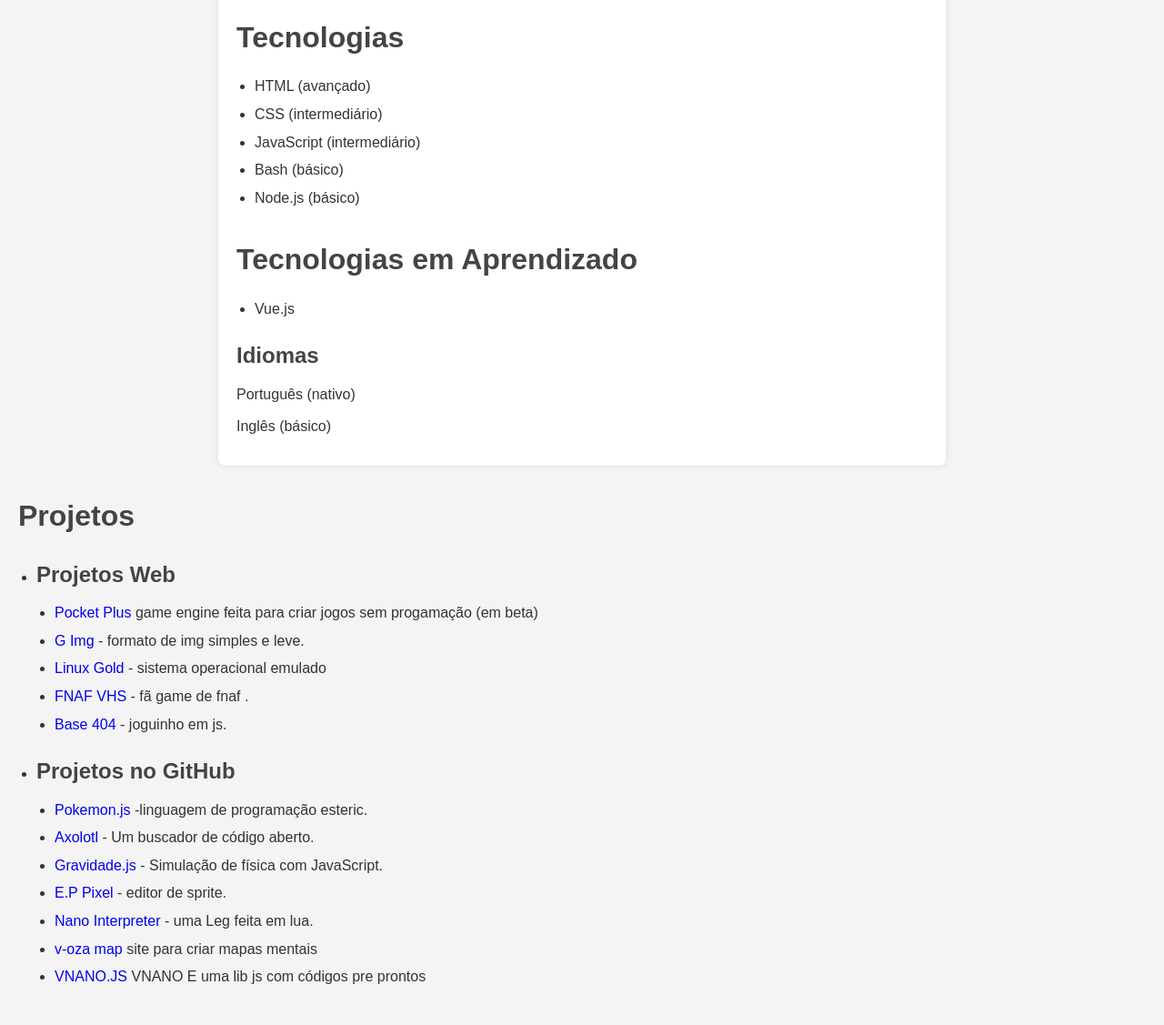
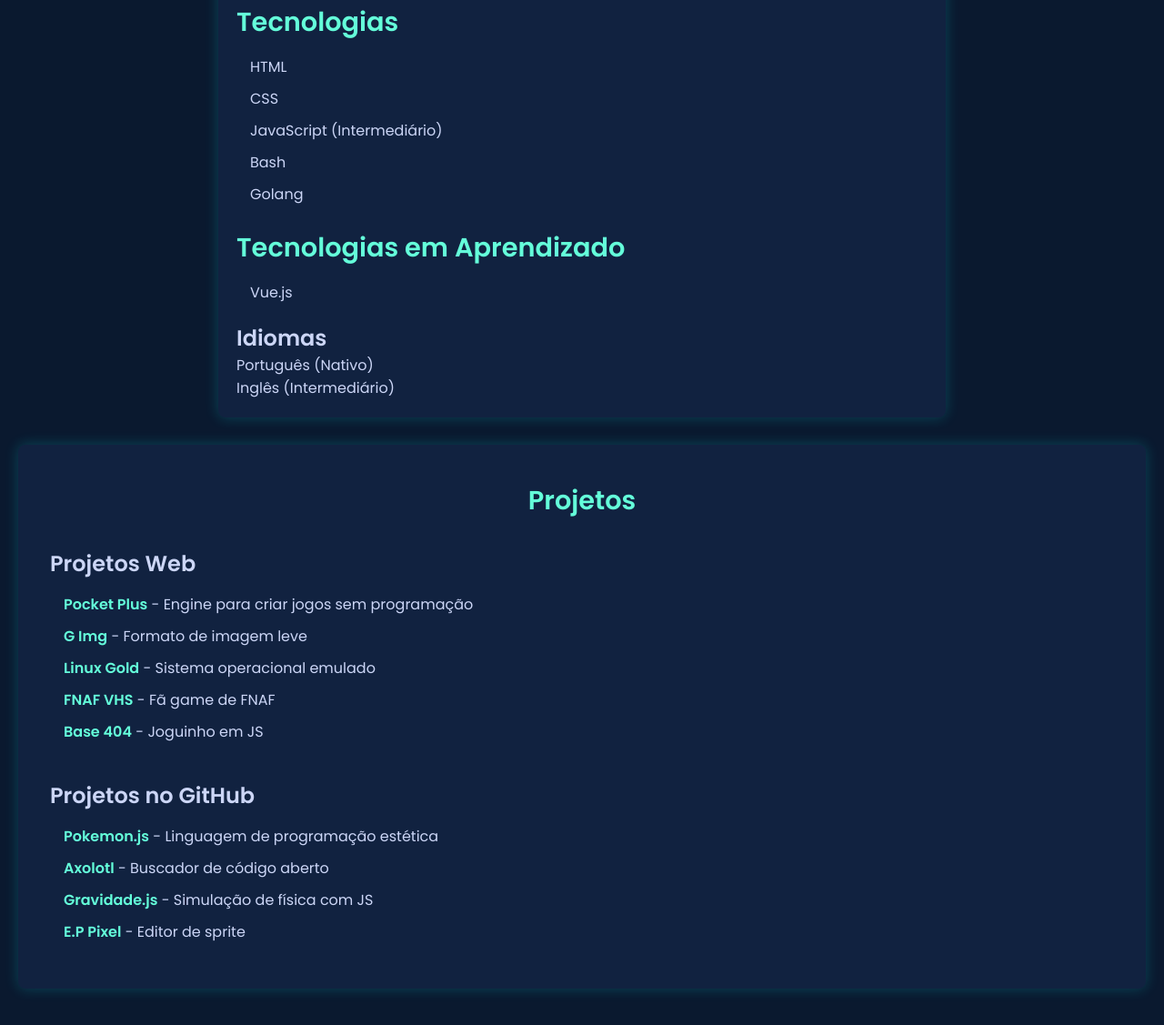
Before and after one commit to MREVAN30/voiddevbr, a plain HTML site: page index.html in a window 1280 px wide. Shown: the part 105-1232 px from the top of the page at 91% size. Drawn offline with nearby package versions, Linux system fonts and the light colour scheme.

Commit message:
Atualizar o index.html

```diff
--- a/index.html
+++ b/index.html
@@ -1,91 +1,116 @@
-
-</html><!DOCTYPE html>
+<!DOCTYPE html>
 <html lang="pt-BR">
 <head>
     <meta charset="UTF-8">
     <meta name="viewport" content="width=device-width, initial-scale=1.0">
-    <title>Void Dev BR - Desenvolvimento Web | Portfólio e Projetos</title>
-    <meta name="description" content="Void Dev BR - Especializado em desenvolvimento web com HTML, CSS, JavaScript, Vue.js e mais. Confira meu portfólio e projetos!">
-    <meta name="keywords" content="voiddevbr, desenvolvimento web, HTML, CSS, JavaScript, Vue.js, portfólio, projetos, programação">
+    <title>Void Dev BR - Portfólio</title>
+    <meta name="description" content="Void Dev BR - Desenvolvedor web e de jogos. Confira meu portfólio e projetos!">
+    <meta name="keywords" content="Void Dev BR, desenvolvimento web, jogos, HTML, CSS, JavaScript, Vue.js">
     <meta name="author" content="Void Dev BR">
     <meta name="robots" content="index, follow">
-    <meta property="og:title" content="Void Dev BR - Desenvolvimento Web | Portfólio e Projetos">
-    <meta property="og:description" content="Void Dev BR - Especializado em desenvolvimento web com HTML, CSS, JavaScript, Vue.js e mais. Confira meu portfólio e projetos!">
+    <meta property="og:title" content="Void Dev BR - Portfólio">
+    <meta property="og:description" content="Desenvolvimento Web, Jogos e Projetos Open Source.">
     <meta property="og:type" content="website">
     <meta property="og:url" content="https://seudominio.com">
-    <meta property="og:image" content="https://seudominio.com/caminho/para/sua-imagem.jpg">
-    <link rel="canonical" href="https://seudominio.com">
+    <meta property="og:image" content="https://seudominio.com/imagem.jpg">
+    <link rel="stylesheet" href="https://cdnjs.cloudflare.com/ajax/libs/font-awesome/6.4.2/css/all.min.css">
+    <link href="https://fonts.googleapis.com/css2?family=Poppins:wght@300;400;600&display=swap" rel="stylesheet">
     <script src="https://cdn.jsdelivr.net/npm/vue@2"></script>
     <style>
-      /* Reset básico */
+        /* Reset */
         * {
             margin: 0;
             padding: 0;
             box-sizing: border-box;
+            scroll-behavior: smooth;
         }
 
         body {
-        font-family: Arial, sans-serif;
-        line-height: 1.6;
-        background-color: #f4f4f4;
-        color: #333;
+            font-family: 'Poppins', sans-serif;
+            background-color: #0a192f;
+            color: #ccd6f6;
             padding: 20px;
         }
 
-      h1, h2, h3 {
-        color: #444;
+        /* Container Principal */
+        #app {
+            max-width: 800px;
+            margin: 0 auto;
+            background: #112240;
+            padding: 20px;
+            border-radius: 8px;
+            box-shadow: 0 0 15px rgba(0, 255, 255, 0.2);
+            animation: fadeIn 1.5s ease-in-out;
         }
 
+        /* Títulos */
         h1 {
             font-size: 2.5rem;
-        margin-bottom: 20px;
+            color: #64ffda;
+            text-align: center;
         }
 
         h2 {
-        font-size: 2rem;
-        margin-top: 30px;
-        margin-bottom: 15px;
+            font-size: 1.8rem;
+            color: #64ffda;
+            margin-top: 20px;
         }
 
         h3 {
             font-size: 1.5rem;
-        margin-top: 20px;
-        margin-bottom: 10px;
+            margin-top: 15px;
         }
 
-      p {
-        margin-bottom: 10px;
-      }
-
-      ul {
-        list-style-type: disc;
-        margin-left: 20px;
+        /* Nome */
+        .name {
+            font-size: 2rem;
+            font-weight: bold;
+            color: #00bcd4;
+            text-align: center;
             margin-bottom: 20px;
         }
 
-      li {
-        margin-bottom: 5px;
+        /* Lista */
+        ul {
+            list-style: none;
+            margin: 10px 0;
+            padding-left: 15px;
         }
 
-      #app {
-        max-width: 800px;
-        margin: 0 auto;
-        background: #fff;
+        ul li {
+            padding: 5px 0;
+            transition: all 0.3s ease;
+        }
+
+        ul li:hover {
+            color: #64ffda;
+            transform: scale(1.05);
+        }
+
+        /* Links */
+        a {
+            text-decoration: none;
+            color: #64ffda;
+            font-weight: bold;
+            transition: 0.3s;
+        }
+
+        a:hover {
+            color: #00bcd4;
+            text-decoration: underline;
+        }
+
+        /* Projetos */
+        #pros {
+            margin-top: 30px;
+            background: #112240;
             padding: 20px;
             border-radius: 8px;
-        box-shadow: 0 0 10px rgba(0, 0, 0, 0.1);
+            box-shadow: 0 0 15px rgba(0, 255, 255, 0.2);
         }
 
-      #pros {
-        margin-top: 30px;
-      }
-
-      /* Estilo para o nome */
-      .name {
-        font-size: 2rem;
-        font-weight: bold;
-        color: #007BFF;
-        margin-bottom: 20px;
+        #pros h2 {
+            text-align: center;
         }
 
         /* Responsividade */
@@ -105,10 +130,18 @@
             .name {
                 font-size: 1.5rem;
             }
+        }
 
+        /* Animação */
+        @keyframes fadeIn {
+            from {
+                opacity: 0;
+                transform: translateY(-20px);
             }
-      a{
-        text-decoration: none;
+            to {
+                opacity: 1;
+                transform: translateY(0);
+            }
         }
     </style>
 </head>
@@ -118,11 +151,11 @@
         <section>
             <h2>Tecnologias</h2>
             <ul>
-          <li>HTML (avançado)</li>
-          <li>CSS (intermediário)</li>
-          <li>JavaScript (intermediário)</li>
-          <li>Bash (básico)</li>
-          <li>Node.js (básico)</li>
+                <li>HTML</li>
+                <li>CSS</li>
+                <li>JavaScript (Intermediário)</li>
+                <li>Bash</li>
+                <li>Golang</li>
             </ul>
         </section>
         <section>
@@ -133,8 +166,8 @@
         </section>
         <section>
             <h3>Idiomas</h3>
-        <p>Português (nativo)</p>
-        <p>Inglês (básico)</p>
+            <p>Português (Nativo)</p>
+            <p>Inglês (Intermediário)</p>
         </section>
     </div>
     <div id="pros">
@@ -143,27 +176,20 @@
             <li>
                 <h3>Projetos Web</h3>
                 <ul>
-            <li><a href="https://pocketplusorg.vercel.app/" target="_blank" rel="noopener noreferrer">Pocket Plus</a> game engine feita para criar jogos sem progamação (em beta)</li>
-            <li><a href="https://gimg-two.vercel.app/" target="_blank" rel="noopener noreferrer">G Img</a> - formato de img simples e leve.</li>
-            <li><a href="https://linuxgold.vercel.app/" target="_blank" rel="noopener noreferrer">Linux Gold</a> - sistema operacional emulado</li>
-            <li><a href="https://fnafvhs.netlify.app/" target="_blank" rel="noopener noreferrer">FNAF VHS</a> - fã game de fnaf .</li>
-            <li><a href="https://base404.netlify.app/" target="_blank" rel="noopener noreferrer">Base 404</a> - joguinho em js.</li>
+                    <li><a href="https://pocketplusorg.vercel.app/" target="_blank">Pocket Plus</a> - Engine para criar jogos sem programação</li>
+                    <li><a href="https://gimg-two.vercel.app/" target="_blank">G Img</a> - Formato de imagem leve</li>
+                    <li><a href="https://linuxgold.vercel.app/" target="_blank">Linux Gold</a> - Sistema operacional emulado</li>
+                    <li><a href="https://fnafvhs.netlify.app/" target="_blank">FNAF VHS</a> - Fã game de FNAF</li>
+                    <li><a href="https://base404.netlify.app/" target="_blank">Base 404</a> - Joguinho em JS</li>
                 </ul>
             </li>
             <li>
                 <h3>Projetos no GitHub</h3>
                 <ul>
-            <li><a href="https://github.com/MREVAN30/Pokemon.js" target="_blank" rel="noopener noreferrer">Pokemon.js</a> -linguagem de programação esteric.</li>
-            <li><a href="https://github.com/MREVAN30/Axolotl-Open-source-buscador" target="_blank" rel="noopener noreferrer">Axolotl</a> - Um buscador de código aberto.</li>
-            <li><a href="https://github.com/MREVAN30/gravidade.js" target="_blank" rel="noopener noreferrer">Gravidade.js</a> - Simulação de física com JavaScript.</li>
-            <li><a href="https://github.com/Even838/E.p-pixel" target="_blank" rel="noopener noreferrer">E.P Pixel</a> - editor de sprite.</li>
-            <li><a href="https://github.com/Even838/Nano-interpreter" target="_blank" rel="noopener noreferrer">Nano Interpreter</a> - uma Leg feita em lua.</li>
-
-        <li><a href="https://v-ozamap.vercel.app/" target="_blank" rel="noopener noreferrer"> v-oza map</a> site para criar mapas mentais </li>
-<li> <a href="https://vnanodoc.vercel.app/"> VNANO.JS</a> VNANO E uma lib js com códigos pre prontos
-
-</li>
-
+                    <li><a href="https://github.com/MREVAN30/Pokemon.js" target="_blank">Pokemon.js</a> - Linguagem de programação estética</li>
+                    <li><a href="https://github.com/MREVAN30/Axolotl-Open-source-buscador" target="_blank">Axolotl</a> - Buscador de código aberto</li>
+                    <li><a href="https://github.com/MREVAN30/gravidade.js" target="_blank">Gravidade.js</a> - Simulação de física com JS</li>
+                    <li><a href="https://github.com/Even838/E.p-pixel" target="_blank">E.P Pixel</a> - Editor de sprite</li>
                 </ul>
             </li>
         </ul>
```
Lines whose indentation alone changed are shown as unchanged.
